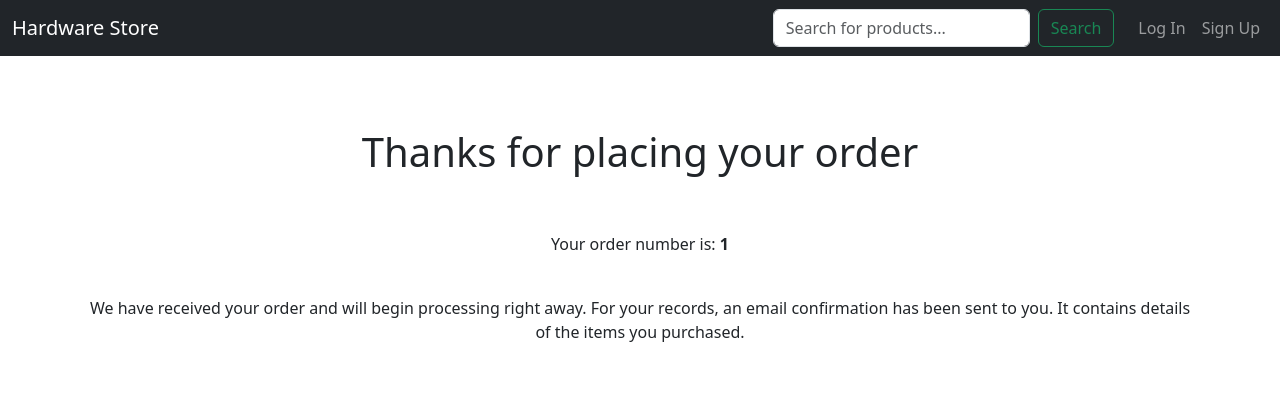
After one commit to IzzeddinHammad/Hardware_Store_PROJ, a Django app: page /order/thanks/1 in a window 1280 px wide. The commit adds this page. Shown: the top 407 px of the page. Run offline with Django 5.2, Linux system fonts and the light colour scheme; tables that the repository leaves empty hold one stand-in row (values such as "Sample post").

Commit message:
adding the thank you page and hiding the create product for unauthorised users / 'should be changed later to only vendors can create products'

```diff
--- a/cart/views.py
+++ b/cart/views.py
@@ -114,7 +114,7 @@ def create_order(request):
 
             cart.delete()
 
-        return redirect('/products/')
+        return redirect('order:thanks' , order_details.id)
 
     except (ObjectDoesNotExist, StripeError, Exception) as e:
         return redirect('/products/')
--- /dev/null
+++ b/order/templates/thanks.html
@@ -0,0 +1,27 @@
+{% extends "base.html" %}
+{% load static %}
+{% block title %}
+Thanks - Perfect Cushion Store
+{% endblock %}
+{% block content %}
+<div>
+    <div class="text-center">
+        <br>
+        <br>
+        <h1 class="text-center my_title">
+            Thanks for placing your order
+        </h1>
+        <br>
+        <br>
+        <p>Your order number is: <b>{{ customer_order.id }}</b></p>
+        <br>
+        <p>
+            We have received your order and will begin processing right away.
+            For your records, an email confirmation has been sent to you.
+            It contains details of the items you purchased.
+        </p>
+    </div>
+</div>
+<br>
+<br>
+{% endblock %}
--- a/order/urls.py
+++ b/order/urls.py
@@ -8,4 +8,5 @@ urlpatterns = [
     path('payment_failure/', payment_failure, name='payment_failure'),
     path('<int:order_id>/', views.orderDetail.as_view(), name='order_detail'),
     #path('history/', views.orderHistory.as_view(), name='order_history'),
+    path('thanks/<int:order_id>',views.thanks , name='thanks'),
 ]
--- a/order/views.py
+++ b/order/views.py
@@ -63,3 +63,11 @@ def payment_success(request):
 
 def payment_failure(request):
     return render(request, 'order/payment_failure.html')
+
+
+
+def thanks(request,order_id):
+    if order_id:
+        customer_order = get_object_or_404(Order , id = order_id)
+
+    return render(request , 'thanks.html' , {'customer_order': customer_order})
--- a/templates/base.html
+++ b/templates/base.html
@@ -51,7 +51,7 @@
                             <li><a class="dropdown-item" href="{% url 'show_profile' user.profile.pk %}">View Profile</a></li>
                             <li><a class="dropdown-item" href="{% url 'edit_profile' user.profile.pk %}">Edit Profile</a></li>
                         {% else %}
-                            <li><a class="dropdown-item" href="{% url 'create_profile' %}">Create Profile</a></li>
+                            <li><a class="dropdown-item" href="{% url 'login' %}">login</a></li>
                         {% endif %}
                         <li><a class="dropdown-item" href="{% url 'password_change' %}">Change Password</a></li>
                         <li><hr class="dropdown-divider"></li>
--- a/templates/home.html
+++ b/templates/home.html
@@ -6,8 +6,9 @@
 
 <h1>Home Page</h1>
 <h3>Our Products</h3>
-
+{% if user.is_authenticated %}
 <button><a href="{% url 'product_new' %}">new Product</a></button>
+{% endif %}
 <h1></h1>
 <img src="{% static 'images/home.jpg' %}" alt="Home Image" width="600">
 
```
Also changed, not shown: db.sqlite3.
